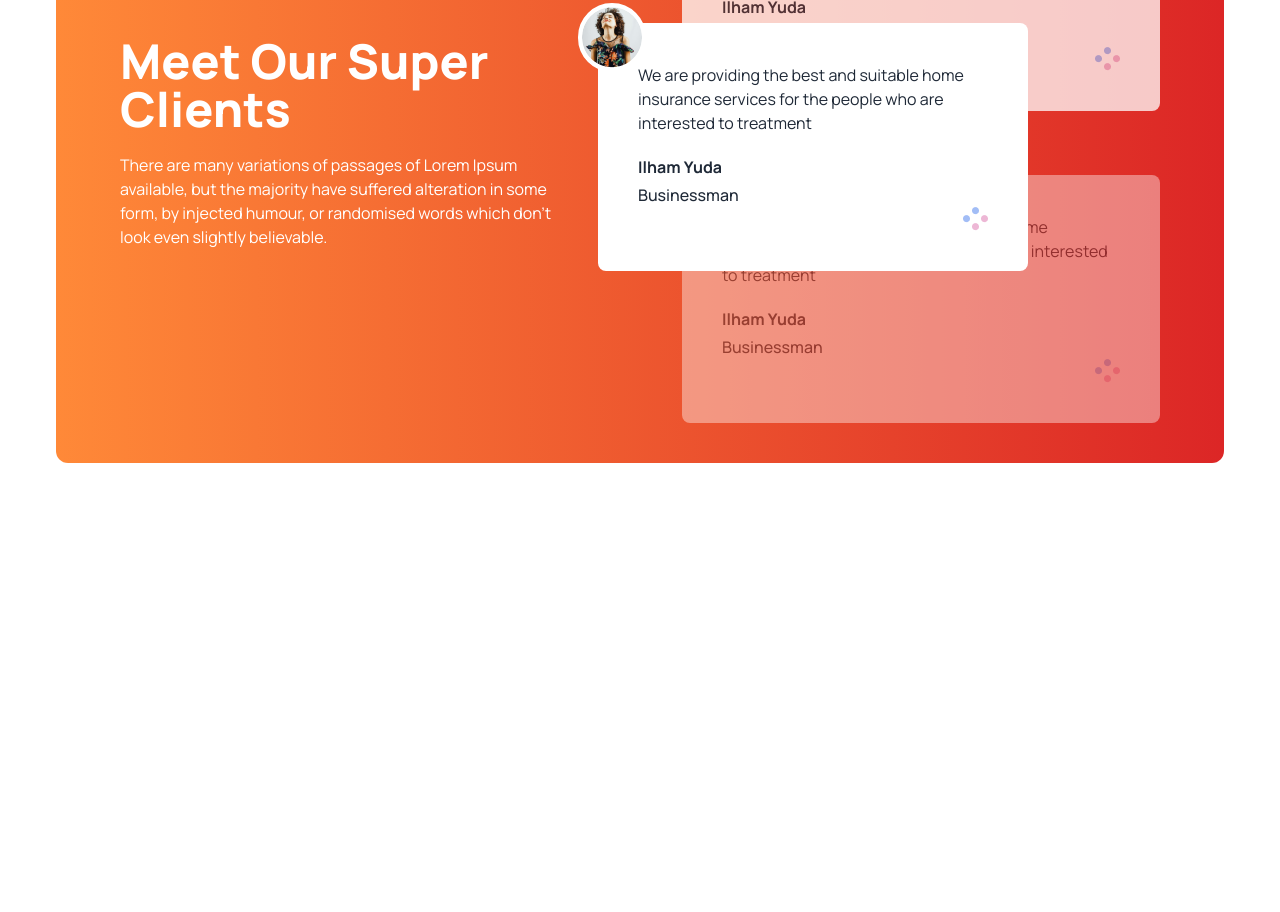
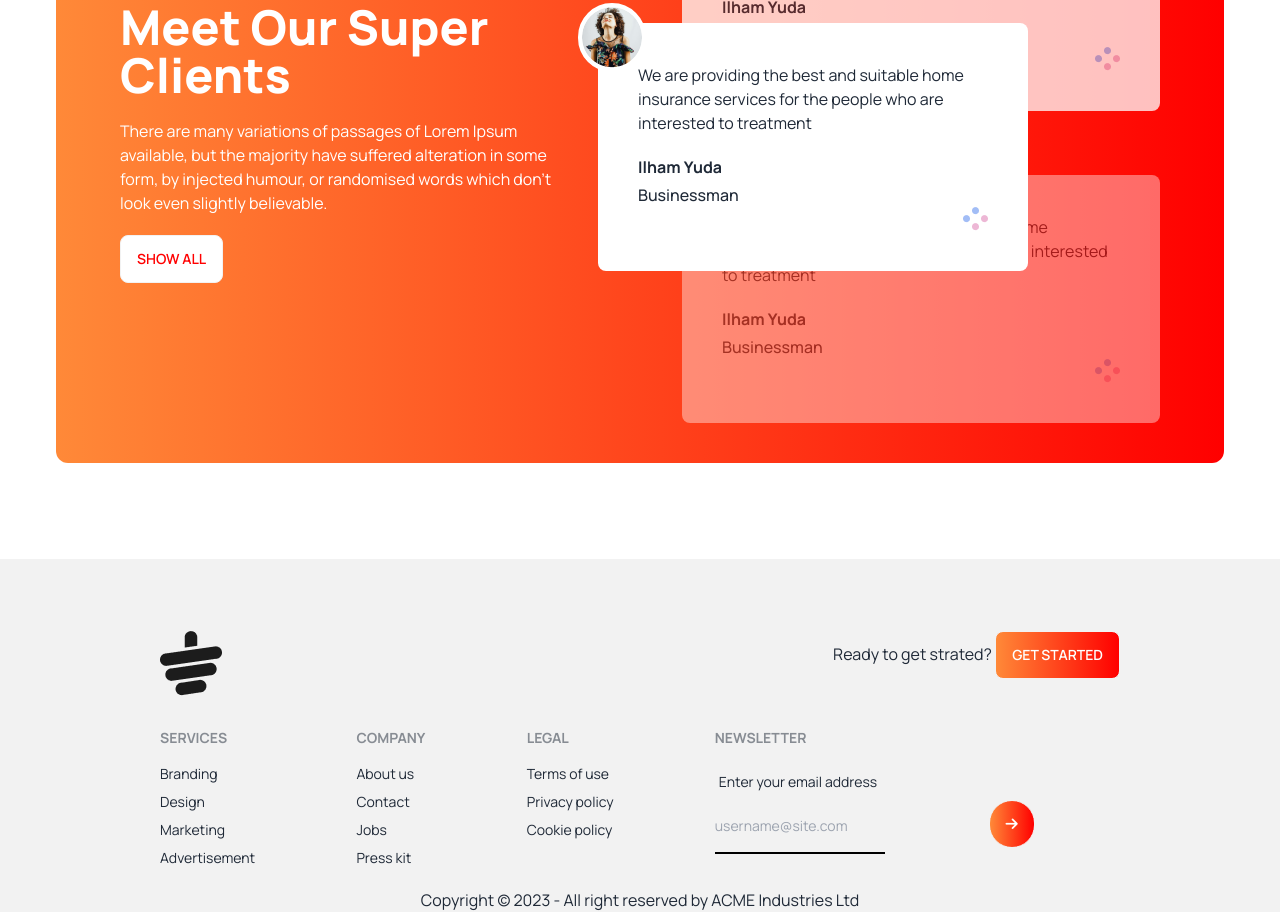
Before and after one commit to Hasan-Maruf1/tea-house, a plain HTML site: page index.html in a window 1280 px wide. Shown: the part 1888-2800 px from the top of the page. Before the commit the page ends 2447 px from the top, so only its background shows below. Drawn offline with nearby package versions, Linux system fonts and the light colour scheme.

Commit message:
footer added

```diff
--- a/index.html
+++ b/index.html
@@ -28,7 +28,9 @@
             theme: {
                 extend: {
                     colors: {
-                        clifford: '#da373d',
+
+                        'gray-start': '#f00',
+                        'gray-end': '#FF8938',
                     }
                 }
             }
@@ -50,7 +52,7 @@
 
                     <p class="py-6">Tea and Botanical Solutions Supplier Give Optimum Satisfaction To Your Taste Buds.
                     </p>
-                    <button class="btn btn-primary">Explore More</button>
+                    <button class="btn bg-gradient-to-l from-gray-start to-gray-end text-white">Explore More</button>
                 </div>
                 <div>
                     <img src="images/banner.png" class="max-w-sm " />
@@ -162,7 +164,7 @@
         </section>
         <!-- Super client section -->
         <section class=" mx-4 md:mx-10 lg:mx-14 my-24 flex flex-col lg:flex-row gap-10
-                        rounded-xl bg-gradient-to-l from-red-600 to-[#FF8938] px-16 py-10">
+                        rounded-xl bg-gradient-to-l from-gray-start to-gray-end px-16 py-10">
             <div class="flex items-center flex-1">
                 <div class="text-white space-y-5 pr-10">
                     <h2 class="text-5xl font-extrabold">Meet Our Super <br>
@@ -170,6 +172,7 @@
                     <p>There are many variations of passages of Lorem Ipsum available, but the majority have suffered
                         alteration in some form, by injected humour, or randomised words which don't look even slightly
                         believable. </p>
+                        <button class="btn bg-white text-gray-start" >Show All</button>
                 </div>
             </div>
 
@@ -221,8 +224,51 @@
 
     </main>
 
-    <footer>
+    <footer class=" px-40 py-10 bg-base-200 text-base-content">
+        <div class="flex justify-between py-8">
+            <img src="images/cup.png" alt="">
+            <p>Ready to get strated? <span><button class="btn bg-gradient-to-l from-gray-start to-gray-end text-white">Get Started</button></span></p>
+        </div>
 
+
+        <div class="footer ">
+            <div>
+                <span class="footer-title">Services</span>
+                <a class="link link-hover">Branding</a>
+                <a class="link link-hover">Design</a>
+                <a class="link link-hover">Marketing</a>
+                <a class="link link-hover">Advertisement</a>
+            </div>
+            <div>
+                <span class="footer-title">Company</span>
+                <a class="link link-hover">About us</a>
+                <a class="link link-hover">Contact</a>
+                <a class="link link-hover">Jobs</a>
+                <a class="link link-hover">Press kit</a>
+            </div>
+            <div>
+                <span class="footer-title">Legal</span>
+                <a class="link link-hover">Terms of use</a>
+                <a class="link link-hover">Privacy policy</a>
+                <a class="link link-hover">Cookie policy</a>
+            </div>
+            <div>
+                <span class="footer-title">Newsletter</span>
+                <div class="form-control w-80">
+                    <label class="label">
+                        <span class="label-text">Enter your email address</span>
+                    </label>
+                    <div class="relative">
+                        <input type="text" placeholder="username@site.com" class="bg-transparent border-b-2 border-black outline-none py-4" />
+                        <button class="btn  bg-gradient-to-l from-gray-start to-gray-end absolute top-0 right-0 rounded-full text-white"><i class="fa-solid fa-arrow-right"></i></button>
+                    </div>
+                </div>
+            </div>
+        </div>
+
+        <div class="text-center pt-5">
+            <p>Copyright © 2023 - All right reserved by ACME Industries Ltd</p>
+        </div>
     </footer>
 
 
```
